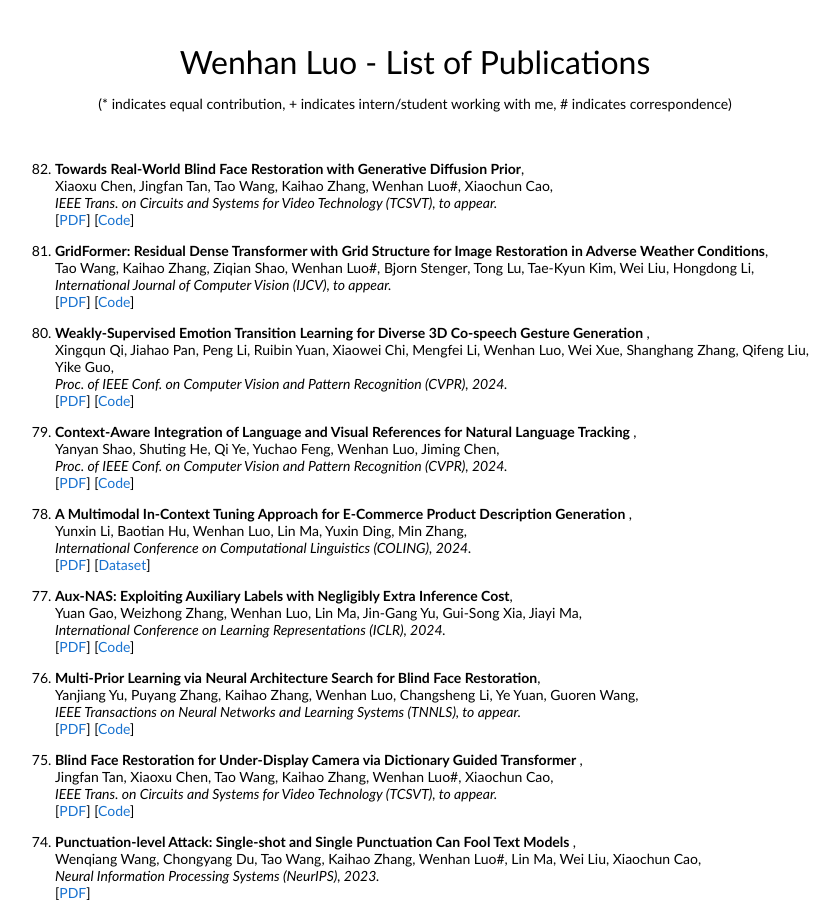
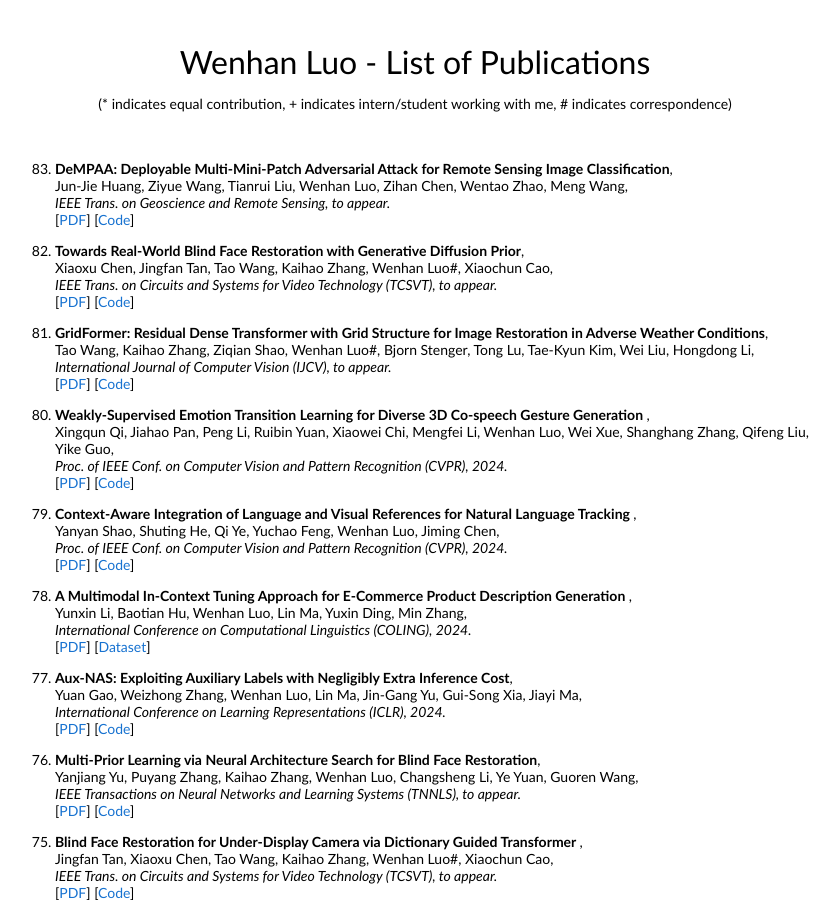
Before and after one commit to whluo/whluo.github.io, a Jekyll site: the page assets/publication.html, which Jekyll copies as it is, in a window 1280 px wide and 900 px high. Shown: the whole window, without its empty margins (225-1065 px from the left). Built offline with Jekyll 4.4.1, drawn with Linux system fonts in a browser that asks for light colours.

Commit message:
minor updates

```diff
--- a/assets/publication.html
+++ b/assets/publication.html
@@ -51,7 +51,15 @@
 
             <ol reversed>
 
-
+              <li>
+                <papertitle>DeMPAA: Deployable Multi-Mini-Patch Adversarial Attack for Remote Sensing Image Classification</papertitle>,
+                <br>Jun-Jie Huang, Ziyue Wang, Tianrui Liu, Wenhan Luo, Zihan Chen, Wentao Zhao, Meng Wang,<br>
+                <i>IEEE Trans. on Geoscience and Remote Sensing, to appear.</i>
+                <br>
+                [<a href="" target="_blank">PDF</a>]
+                [<a href="" target="_blank">Code</a>]
+                <p></p>
+              </li>
 
 
               <li>
```
Also changed, not shown: _pages/about.md (+4 -2 lines), 1 other file.
